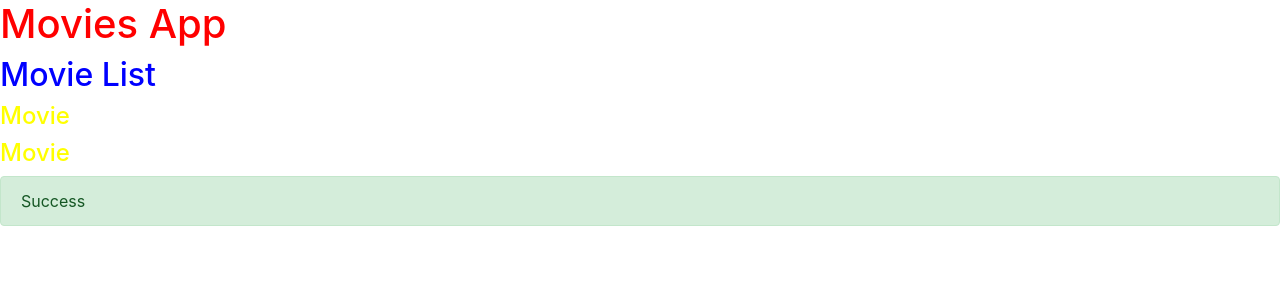
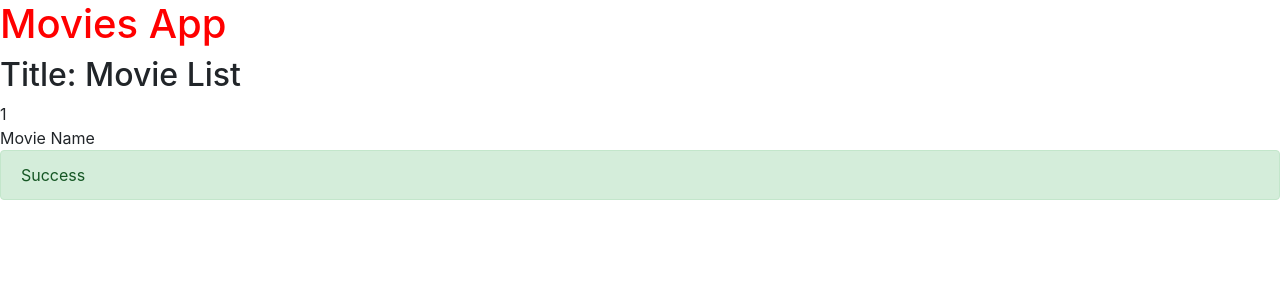
Before and after one commit to Arifdamar/Angular, an Angular app in the folder MovieApp/: page / in a window 1280 px wide. Shown: the top 300 px of the page. Built offline with nearby package versions, Linux system fonts and the light colour scheme.

Commit message:
Working with Template

```diff
--- /dev/null
+++ b/MovieApp/src/app/movie.ts
@@ -0,0 +1,4 @@
+export class Movie {
+    id: number;
+    name: string;
+}
--- a/MovieApp/src/app/movies/movies.component.html
+++ b/MovieApp/src/app/movies/movies.component.html
@@ -1,3 +1,5 @@
-<h2>Movie List</h2>
-<movie></movie>
-<movie></movie>
+<h2>
+    {{ "Title: " + getTitle() }}
+</h2>
+<div> {{ movie.id }} </div>
+<div> {{ movie.name }} </div>
--- a/MovieApp/src/app/movies/movies.component.ts
+++ b/MovieApp/src/app/movies/movies.component.ts
@@ -1,14 +1,19 @@
 import { Component } from '@angular/core';
+import { Movie } from '../movie'
 
 @Component({
     selector: 'movies', // <movies></movies>
-    templateUrl: 'movies.component.html',
-    styles: [`
-    h2{
-        color: blue;
-    }
-    `]
+    templateUrl: 'movies.component.html'
 })
 export class MoviesComponent{
+    title = "Movie List";
 
+    movie: Movie = {
+        id: 1,
+        name: 'Movie Name'
+    }
+
+    getTitle() {
+        return this.title;
+    }
 }
```
